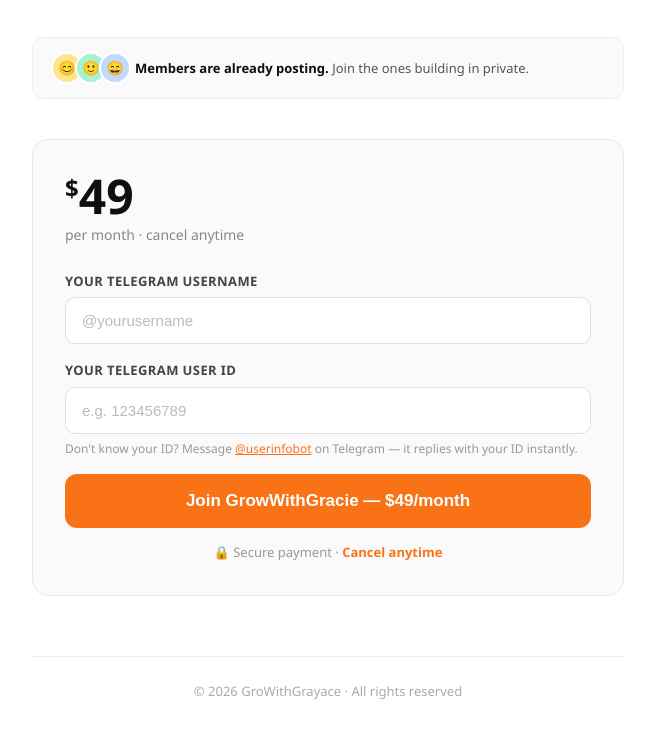
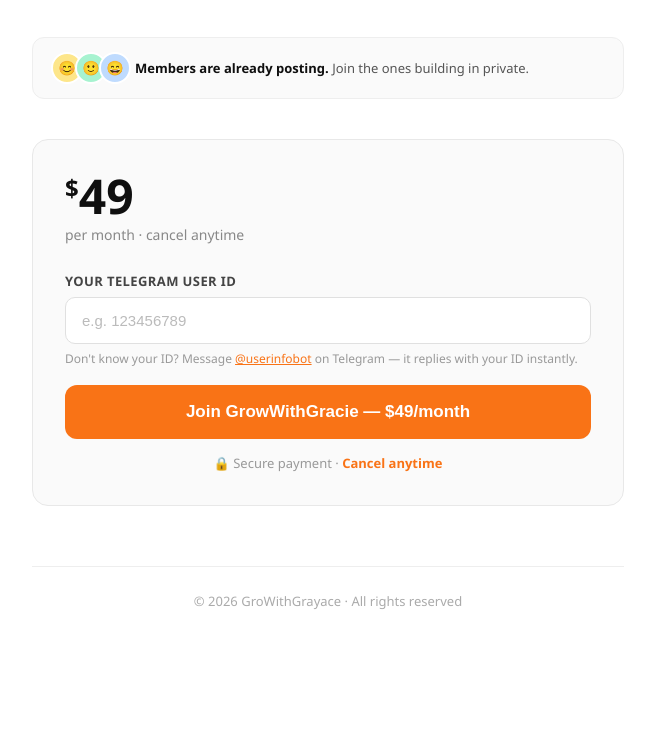
Before and after one commit to candicevans247/GrowithGrayace, a plain HTML site: page index.html in a window 1280 px wide. Shown: the part 644-1382 px from the top of the page, without its empty margins (312-967 px from the left). After the commit the page ends 1316 px from the top, so only its background shows below. Drawn offline with Linux system fonts and the light colour scheme.

Commit message:
Remove Telegram Username input field
Removed the input field for Telegram Username.

```diff
--- a/index.html
+++ b/index.html
@@ -294,15 +294,6 @@
       <div class="billing">per month · cancel anytime</div>
 
       <div class="form-group">
-        <label>Your Telegram Username</label>
-        <input
-          type="text"
-          id="tg-username"
-          placeholder="@yourusername"
-        />
-      </div>
-
-      <div class="form-group">
         <label>Your Telegram User ID</label>
         <input
           type="text"
```
